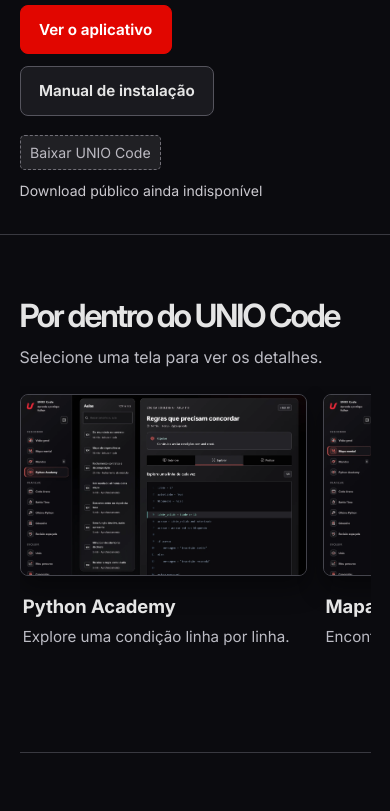
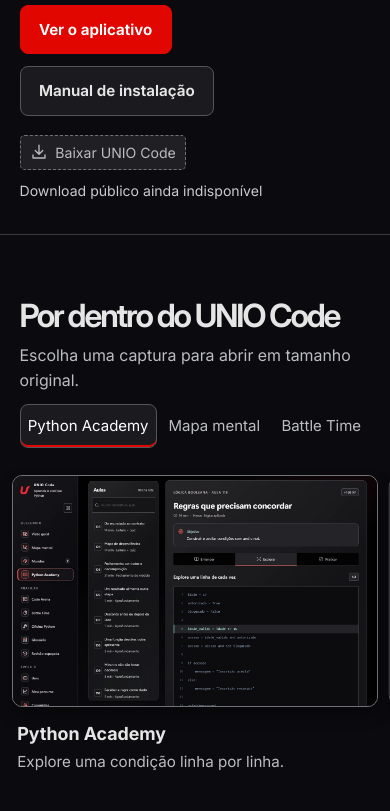
Before and after one commit to normanff/Nsec, a website: page index.html in a window 390 px wide. Shown: the part 500-1311 px from the top of the page. Drawn offline with Linux system fonts and the light colour scheme.

Commit message:
Amplia capturas, refina navegação por toque e identifica o download

```diff
--- a/css/site.css
+++ b/css/site.css
@@ -5,15 +5,86 @@
 .announcement{overflow:hidden;background:var(--red);color:white;font-weight:640;font-size:.875rem;line-height:2.1}.marquee-track,.marquee-group{display:flex;width:max-content}.marquee-group{align-items:center;justify-content:space-around;min-width:100vw;gap:clamp(2rem,5vw,6rem);padding-inline:1.6rem}.js-enabled .marquee-track{animation:marquee 44s linear infinite}@keyframes marquee{to{transform:translateX(-50%)}}
 .site-header{position:sticky;z-index:9;top:0;background:#0b0b0ffa;border-bottom:1px solid var(--line)}.header-inner,.desktop-nav,.wordmark,.mobile-nav{display:flex;align-items:center}.header-inner{min-height:4.5rem;gap:2rem;justify-content:space-between}.wordmark{gap:.55rem;text-decoration:none;font-size:1.38rem;font-weight:780;letter-spacing:-.055em;white-space:nowrap}.wordmark img{width:2.45rem;height:2.45rem}.wordmark b{font-weight:520}.desktop-nav{position:relative;gap:.25rem}.desktop-nav a,.mobile-nav a,.manual-back{padding:.7rem .9rem;font-size:.95rem;text-decoration:none}.desktop-nav a:hover,.desktop-nav a[aria-current],.mobile-nav a:hover,.manual-back:hover{color:#fff}.nav-marker{position:absolute;height:2px;bottom:.18rem;left:0;background:var(--red);opacity:0;pointer-events:none}.has-marker .nav-marker{opacity:1}.menu-toggle,.mobile-nav{display:none}
 .hero{position:relative;isolation:isolate;background:var(--ink);border-bottom:1px solid var(--line)}.hero-photo,.hero:after{position:absolute;inset:0;width:100%;height:100%;z-index:-1}.hero-photo{object-fit:cover;object-position:center 60%}.hero:after{content:"";background:linear-gradient(90deg,transparent 24%,#0b0b0f15 44%,#0b0b0fc9 65%,#0b0b0fec 100%)}.hero-layout{display:grid;align-items:center;justify-items:end;min-height:clamp(32rem,47vw,47rem);padding-block:4.5rem}.hero-copy{width:45%;max-width:36rem}.hero h1,h2,h3{line-height:1.08;letter-spacing:-.045em}.hero h1{font-size:clamp(3.2rem,5.25vw,5.8rem);font-weight:730;line-height:.98;letter-spacing:-.075em;color:#fff}.hero h1 em{display:block;color:var(--paper);font-style:normal}.hero-description{margin:1.5rem 0 1.8rem;max-width:37ch;color:#dedde1;font-size:clamp(1rem,1.4vw,1.16rem);line-height:1.6}
-.download-actions,.form-actions,.release-info{display:flex;align-items:center;flex-wrap:wrap;gap:.75rem}.button,.menu-toggle{align-items:center;justify-content:center;border-radius:.5rem;border:1px solid #55545d;padding:.75rem 1.15rem;min-height:46px;font-weight:650;text-decoration:none;font-size:.95rem;background:var(--surface)}.button{display:inline-flex}.button:hover,.menu-toggle:hover{border-color:var(--paper)}.button-accent{background:var(--red);border-color:var(--red);color:white}.button-accent:hover{background:#c70904;border-color:#f42e27}.release-info{color:#cbc9cf;font-size:.88rem;margin-top:1.2rem;gap:.65rem}.download-button{background:#202024;color:#bbb9c1;border:1px dashed #716f77;padding:.35rem .6rem;border-radius:.3rem;font-size:inherit}
-h2{font-size:clamp(2rem,3.7vw,3.9rem);font-weight:650;letter-spacing:-.065em}h2 em{font-style:normal}h3{font-size:1.25rem}p,.section-description,dd{color:var(--mute)}.gallery-heading,.section-heading{display:flex;align-items:end;justify-content:space-between;gap:2rem;margin-bottom:2.25rem}.gallery-heading p,.section-heading p{max-width:42ch}.screen-track{display:grid;grid-template-columns:repeat(3,minmax(0,1fr));gap:clamp(14px,1.8vw,28px)}.screen-card{min-width:0;transform:translateX(calc(var(--drift,0px) * .35))}.screen-card a{display:block;background:var(--surface);border:1px solid #45454d;border-radius:12px;overflow:hidden;box-shadow:0 12px 24px #0006}.screen-card img{width:100%;height:auto;transition:transform .28s ease}.screen-card a:hover img{transform:scale(1.025)}.is-observed.is-visible .screen-card{animation:arrive .45s ease-out both}.screen-card:nth-child(2){animation-delay:70ms}.screen-card:nth-child(3){animation-delay:140ms}@keyframes arrive{from{opacity:.1;translate:0 10px}to{opacity:1;translate:0 0}}figcaption{padding:1rem .15rem 0}figcaption strong,figcaption span{display:block}figcaption strong{font-size:1.16rem}figcaption span{color:var(--mute);margin-top:.25rem;font-size:.95rem}
+.download-actions,.form-actions,.release-info{display:flex;align-items:center;flex-wrap:wrap;gap:.75rem}.button,.menu-toggle{align-items:center;justify-content:center;border-radius:.5rem;border:1px solid #55545d;padding:.75rem 1.15rem;min-height:46px;font-weight:650;text-decoration:none;font-size:.95rem;background:var(--surface)}.button{display:inline-flex}.button:hover,.menu-toggle:hover{border-color:var(--paper)}.button-accent{background:var(--red);border-color:var(--red);color:white}.button-accent:hover{background:#c70904;border-color:#f42e27}.release-info{color:#cbc9cf;font-size:.88rem;margin-top:1.2rem;gap:.65rem}.download-button{display:inline-flex;align-items:center;gap:.45rem;background:#202024;color:#bbb9c1;border:1px dashed #716f77;padding:.35rem .6rem;border-radius:.3rem;font-size:inherit}
+h2{font-size:clamp(2rem,3.7vw,3.9rem);font-weight:650;letter-spacing:-.065em}h2 em{font-style:normal}h3{font-size:1.25rem}p,.section-description,dd{color:var(--mute)}.gallery-heading,.section-heading{display:flex;align-items:end;justify-content:space-between;gap:2rem;margin-bottom:2.25rem}.gallery-heading p,.section-heading p{max-width:42ch}figcaption{padding:1rem .15rem 0}figcaption strong,figcaption span{display:block}figcaption strong{font-size:1.16rem}figcaption span{color:var(--mute);margin-top:.25rem;font-size:.95rem}
 .services,.method,.scope-section,.contact{border-top:1px solid var(--line)}.service{border-bottom:1px solid var(--line)}.service summary{list-style:none;display:grid;align-items:center;grid-template-columns:2.5rem minmax(10rem,1fr) minmax(8rem,.8fr) 2rem;gap:1rem;padding:1.25rem .4rem}.service summary::-webkit-details-marker{display:none}.row-number,.report-bottom{color:var(--mute);font-variant-numeric:tabular-nums}.service-hint{color:var(--mute)}.expand{display:grid;place-items:center;transition:transform .22s}.service[open] .expand{transform:rotate(180deg)}.service[open] h3,.service summary:hover h3{color:white}.service-body{padding:0 3.9rem 1.5rem;max-width:76ch}.scope-note,.scope-footnote{font-size:.92rem;margin-top:.8rem}
 .deliverables{background:var(--surface);padding-block:clamp(3.5rem,6vw,6rem)}.deliverables-layout,.contact-layout,.scope-section{display:grid;grid-template-columns:1fr 1fr;gap:clamp(2rem,7vw,9rem)}.section-description,.contact-details p{margin:1rem 0 1.3rem;max-width:46ch}.report-outline{border-left:3px solid var(--red);padding-left:clamp(1rem,3vw,3rem)}.report-outline dl{margin-top:1rem}.report-outline dl div{display:grid;grid-template-columns:7rem 1fr;padding:.65rem 0;border-bottom:1px solid var(--line)}dt{font-weight:650}.report-bottom{margin-top:.8rem}.text-link,.email-link,.manual-back{text-underline-offset:.24em}.method-list{padding:0;list-style:none;display:grid;grid-template-columns:repeat(3,1fr);gap:2rem}.method-list li{border-top:2px solid var(--line);padding-top:1.2rem}.method-list h3{margin:.75rem 0}.scope-section ul{padding-left:1.2rem;color:var(--mute)}.scope-intro,.scope-content li{margin-bottom:.65rem}.contact{padding-block:4rem}.contact-details{display:grid;justify-items:start;gap:.75rem}.contact-details p{margin:0}.email-link{overflow-wrap:anywhere}.site-footer{display:flex;align-items:center;flex-wrap:wrap;gap:1.5rem;border-top:1px solid var(--line);padding-block:1.85rem;font-size:.9rem}.site-footer .wordmark{margin-right:auto}.studio-signature{color:var(--mute)}.studio-signature strong{color:var(--paper)}.studio-tech{font-weight:500}
 .installation-guide{max-width:62rem;padding-block:4rem}.installation-guide h1{font-size:clamp(2.5rem,5vw,5rem);line-height:1.03;letter-spacing:-.06em}.installation-guide section{padding:2.25rem 0;border-top:1px solid var(--line)}.installation-guide h2{font-size:clamp(1.5rem,3vw,2.25rem);margin-bottom:1rem}.installation-guide p,.installation-guide ol,.installation-guide dd{margin:.8rem 0}.installation-guide li{margin:.45rem 0}.installation-guide dt{margin-top:1rem}.manual-notice{padding:1rem;background:var(--surface);border-left:3px solid var(--red)}
 .modal-overlay{position:fixed;inset:0;z-index:20;background:#09080bbd;display:none;padding:1rem;align-items:center;justify-content:center}.modal-overlay.active{display:flex}.modal-content{width:min(100%,40rem);max-height:90dvh;overflow:auto;background:var(--surface);border:1px solid var(--line);border-radius:1rem;padding:clamp(1.2rem,3vw,2rem)}.modal-heading{display:flex;align-items:start;justify-content:space-between;gap:1rem}.modal-heading h2{font-size:2rem}.close-button{border:0;background:none;font-size:1.75rem;line-height:1;min-width:42px;min-height:42px}form,.form-grid{display:grid;gap:1rem}.form-grid{grid-template-columns:1fr 1fr}fieldset{min-width:0;border:1px solid var(--line);border-radius:.5rem}.scope-options{display:flex;flex-wrap:wrap;gap:.65rem 1rem}label,legend{font-size:.94rem}input:not([type=checkbox]),select,textarea{display:block;width:100%;min-width:0;padding:.65rem;margin-top:.3rem;color:var(--paper);background:var(--ink);border:1px solid #64646d;border-radius:.35rem}input[type=checkbox]{accent-color:var(--red)}textarea{resize:vertical}.modal-content form,.modal-content p{margin-top:1rem}
-@media(max-width:900px){.desktop-nav{display:none}.js-enabled .menu-toggle{display:flex;gap:.55rem}.menu-glyph{display:grid;gap:4px}.menu-glyph i{display:block;width:17px;height:2px;background:currentColor}.mobile-nav:not(.hidden),html:not(.js-enabled) .mobile-nav.hidden{display:flex!important;flex-wrap:wrap;gap:.3rem;padding-bottom:.7rem}.hero-copy{width:50%}.hero-layout{min-height:32rem}.gallery-heading,.section-heading{align-items:start;flex-direction:column;gap:.7rem}.screen-track{gap:1rem}.site-footer .studio-signature{width:100%}}
-@media(max-width:700px){.shell{width:90%}.header-inner{min-height:3.8rem}.hero-layout{min-height:0;padding-block:clamp(13.5rem,51vw,20rem) 2rem;justify-items:start}.hero-copy{width:100%;max-width:32rem}.hero-photo{height:clamp(18rem,73vw,31rem);object-position:center 66%}.hero:after{background:linear-gradient(180deg,transparent 0,#0b0b0f14 9rem,var(--ink) clamp(18rem,73vw,31rem))}.hero h1{font-size:clamp(2.7rem,11vw,4rem)}.hero h1 em{display:inline}.hero-description{margin:1rem 0 1.25rem}.screen-track{display:flex;overflow-x:auto;scroll-snap-type:x proximity;padding:.5rem .3rem 1rem;scrollbar-color:#777 var(--surface)}.screen-card{flex:0 0 min(84%,26rem);scroll-snap-align:start}.screen-card a{border-radius:8px}.deliverables-layout,.method-list,.scope-section,.contact-layout{grid-template-columns:1fr;gap:1.5rem}.service summary{grid-template-columns:1.6rem 1fr 1.5rem;gap:.6rem}.service-hint{display:none}.service-body{padding-left:2.6rem;padding-right:.2rem}.scope-section .section-heading{margin-bottom:0}.form-grid{grid-template-columns:1fr}.report-outline dl div{grid-template-columns:6rem 1fr}.gallery-heading{margin-bottom:1rem}}
+@media(max-width:900px){.desktop-nav{display:none}.js-enabled .menu-toggle{display:flex;gap:.55rem}.menu-glyph{display:grid;gap:4px}.menu-glyph i{display:block;width:17px;height:2px;background:currentColor}.mobile-nav:not(.hidden),html:not(.js-enabled) .mobile-nav.hidden{display:flex!important;flex-wrap:wrap;gap:.3rem;padding-bottom:.7rem}.hero-copy{width:50%}.hero-layout{min-height:32rem}.gallery-heading,.section-heading{align-items:start;flex-direction:column;gap:.7rem}.site-footer .studio-signature{width:100%}}
+@media(max-width:700px){.shell{width:90%}.header-inner{min-height:3.8rem}.hero-layout{min-height:0;padding-block:clamp(13.5rem,51vw,20rem) 2rem;justify-items:start}.hero-copy{width:100%;max-width:32rem}.hero-photo{height:clamp(18rem,73vw,31rem);object-position:center 66%}.hero:after{background:linear-gradient(180deg,transparent 0,#0b0b0f14 9rem,var(--ink) clamp(18rem,73vw,31rem))}.hero h1{font-size:clamp(2.7rem,11vw,4rem)}.hero h1 em{display:inline}.hero-description{margin:1rem 0 1.25rem}.deliverables-layout,.method-list,.scope-section,.contact-layout{grid-template-columns:1fr;gap:1.5rem}.service summary{grid-template-columns:1.6rem 1fr 1.5rem;gap:.6rem}.service-hint{display:none}.service-body{padding-left:2.6rem;padding-right:.2rem}.scope-section .section-heading{margin-bottom:0}.form-grid{grid-template-columns:1fr}.report-outline dl div{grid-template-columns:6rem 1fr}.gallery-heading{margin-bottom:1rem}}
 @media(prefers-reduced-motion:reduce){*,*::before,*::after{animation:none!important;transition:none!important;scroll-behavior:auto!important}.screen-card,.screen-card a:hover img{transform:none}}
 
 
 .references{display:flex;align-items:center;flex-wrap:wrap;gap:1rem 2rem;margin-top:2rem;padding-top:1rem;border-top:1px solid var(--line)}.references a{text-underline-offset:4px}.references p{margin-right:auto}
+
+/* The menu remains anchored while its mobile panel opens over the current section. */
+.desktop-nav {
+  isolation:isolate; gap:2px; padding:4px; border:1px solid var(--line);
+  border-radius:14px; background:#151519;
+}
+.desktop-nav a {position:relative; border-radius:9px; font-weight:570;}
+.desktop-nav .nav-marker {
+  top:4px; bottom:4px; left:0; height:auto; z-index:-1; border-radius:9px;
+  background:#303037; box-shadow:inset 0 -2px var(--red);
+}
+.desktop-nav a:focus-visible {outline-offset:1px;}
+@media(max-width:900px) {
+  .menu-toggle {gap:10px; padding:8px 14px; border-radius:10px;}
+  .menu-glyph i {transition:transform .18s ease;}
+  .menu-open .menu-glyph i:first-child {transform:translateY(3px) rotate(45deg);}
+  .menu-open .menu-glyph i:last-child {transform:translateY(-3px) rotate(-45deg);}
+  .js-enabled .mobile-nav:not(.hidden) {
+    display:grid!important; position:absolute; right:5%; top:calc(100% + 6px);
+    width:min(90%,22rem); padding:6px; gap:0; max-height:calc(100dvh - 110px);
+    overflow-y:auto; background:var(--surface); border:1px solid #46464e;
+    box-shadow:0 14px 32px #0006; border-radius:14px;
+    animation:menu-arrive .19s ease-out;
+  }
+  .mobile-nav a {display:block; min-height:46px; padding:12px 16px; text-align:left; border-radius:8px;}
+  .mobile-nav a[aria-current],.mobile-nav a:hover {background:#303037;}
+  .mobile-nav a[aria-current] {box-shadow:inset 3px 0 var(--red);}
+  .mobile-nav a:focus-visible {outline-offset:-3px;}
+}
+@keyframes menu-arrive {from{opacity:.6;transform:translateY(-5px)}to{opacity:1;transform:translateY(0)}}
+
+/* The rail's equal end gutters let the first and last screens both settle in the center. */
+.screen-gallery .gallery-heading {margin-bottom:clamp(1.2rem,3vw,2.4rem);}
+.gallery-heading p {margin:.6rem 0 0;}
+.gallery-picker {display:flex; flex-wrap:wrap; gap:4px; align-items:center;}
+.gallery-picker[hidden] {display:none;}
+.gallery-picker button {
+  min-height:44px; padding:8px 13px; color:var(--mute); font:inherit; font-size:.94rem;
+  background:transparent; border:1px solid transparent; border-radius:8px;
+}
+.gallery-picker button:hover {background:var(--surface); color:var(--paper);}
+.gallery-picker button[aria-pressed=true] {border-color:#55555e; background:var(--surface); color:white; box-shadow:inset 0 -2px var(--red);}
+.screen-track {
+  --edge:max(11vw,calc((100% - 65rem)/2)); display:flex; align-items:flex-start;
+  gap:clamp(12px,2vw,30px); overflow-x:auto; overscroll-behavior-x:contain;
+  scroll-snap-type:x mandatory; padding:8px var(--edge) 20px; scrollbar-width:thin;
+  scrollbar-color:#63636b var(--ink); outline-offset:-3px;
+}
+.screen-card {flex:0 0 100%; min-width:0; scroll-snap-align:center;}
+.screen-card a {
+  display:block; overflow:hidden; border:1px solid #4d4d55; border-radius:14px;
+  background:var(--surface); box-shadow:0 8px 16px #0005;
+}
+.screen-card img {width:100%; height:auto;}
+.screen-card figcaption {display:flex; align-items:baseline; gap:.7rem 1rem; flex-wrap:wrap; padding:.85rem .2rem .4rem;}
+.screen-card figcaption strong {font-size:clamp(1.125rem,1.7vw,1.55rem);}
+.screen-card figcaption span {margin:0;}
+@media (prefers-reduced-motion:no-preference) {
+  .screen-card a {transition:transform .32s ease-out, border-color .25s ease; transform:scale(.985);}
+  .screen-card.is-current a,.screen-card:focus-within a {transform:scale(1); border-color:#72727a;}
+  .screen-card.has-entered {animation:screen-arrive .45s cubic-bezier(.2,.7,.3,1) both;}
+  @keyframes screen-arrive {from{opacity:.76;translate:0 8px}to{opacity:1;translate:0 0}}
+}
+@media(max-width:700px) {
+  .screen-track {--edge:3.2%; gap:8px; padding-bottom:12px;}
+  .screen-card a {border-radius:10px;}
+  .screen-card figcaption {display:block; padding:.8rem .3rem .45rem;}
+  .screen-card figcaption span {margin-top:.15rem;}
+  .gallery-picker {display:grid; grid-template-columns:1.28fr 1.04fr .92fr; width:100%; gap:2px;}
+  .gallery-picker button {padding-inline:3px; line-height:1.2;}
+}
--- a/index.html
+++ b/index.html
@@ -61,7 +61,7 @@
 
       <nav class="desktop-nav" aria-label="Navegação principal"><span class="nav-marker" aria-hidden="true"></span>
 
-        <a href="#telas">Aplicativo</a><a href="#recursos">Recursos</a><a href="#como-aprender">Como aprender</a><a href="#percurso">Seu percurso</a><a href="#contato">Contato <span aria-hidden="true">↗</span></a>
+        <a href="#telas">Galeria</a><a href="#recursos">Recursos</a><a href="#percurso">Seu percurso</a><a href="#como-aprender">Como estudar</a><a href="#contato">Contato</a>
 
       </nav>
 
@@ -71,7 +71,7 @@
 
     <nav id="mobile-nav-menu" class="mobile-nav shell hidden" aria-label="Navegação móvel">
 
-      <a href="#telas">Aplicativo</a><a href="#recursos">Recursos</a><a href="#como-aprender">Como aprender</a><a href="#percurso">Seu percurso</a><a href="#contato">Contato</a>
+      <a href="#telas">Galeria</a><a href="#recursos">Recursos</a><a href="#percurso">Seu percurso</a><a href="#como-aprender">Como estudar</a><a href="#contato">Contato</a>
 
     </nav>
 
@@ -88,12 +88,15 @@
           <a class="button button-accent" href="#telas">Ver o aplicativo</a>
           <a class="button button-quiet" href="manual-instalacao.html">Manual de instalação</a>
         </div>
-        <div class="release-info"><button class="download-button" type="button" disabled aria-describedby="download-note">Baixar UNIO Code</button><span id="download-note">Download público ainda indisponível</span></div>
+        <div class="release-info"><button class="download-button" type="button" disabled aria-describedby="download-note"><svg aria-hidden="true" focusable="false" width="18" height="18" viewBox="0 0 24 24" fill="none" stroke="currentColor" stroke-width="1.8" stroke-linecap="round" stroke-linejoin="round"><path d="M12 3v12m-5-5 5 5 5-5M4 16v4h16v-4"/></svg>Baixar UNIO Code</button><span id="download-note">Download público ainda indisponível</span></div>
       </div></div>
     </section>
-    <section id="telas" class="screen-gallery shell section-space" aria-labelledby="screen-title">
-      <div class="gallery-heading"><h2 id="screen-title">Por dentro do UNIO Code</h2><p>Selecione uma tela para ver os detalhes.</p></div>
-      <div class="screen-track" tabindex="0" role="region" aria-label="Telas do aplicativo">
+    <section id="telas" class="screen-gallery section-space" aria-labelledby="screen-title">
+      <div class="gallery-heading shell">
+        <div><h2 id="screen-title">Por dentro do UNIO Code</h2><p>Escolha uma captura para abrir em tamanho original.</p></div>
+        <div class="gallery-picker" role="group" aria-label="Escolher captura" hidden></div>
+      </div>
+      <div class="screen-track" id="capturas" tabindex="0" role="region" aria-label="Telas do aplicativo">
         <figure class="screen-card"><a href="assets/academy.webp" target="_blank" rel="noopener" aria-label="Ampliar Python Academy em outra aba"><img src="assets/academy.webp" width="1366" height="864" loading="lazy" decoding="async" alt="Aula de Nexus com as condições and e not no exemplo de Python"></a><figcaption><strong>Python Academy</strong><span>Explore uma condição linha por linha.</span></figcaption></figure>
         <figure class="screen-card"><a href="assets/map.webp" target="_blank" rel="noopener" aria-label="Ampliar Mapa mental em outra aba"><img src="assets/map.webp" width="1366" height="864" loading="lazy" decoding="async" alt="Mapa dos sete mundos com Gênesis selecionado"></a><figcaption><strong>Mapa mental</strong><span>Encontre o módulo que quer estudar.</span></figcaption></figure>
         <figure class="screen-card"><a href="assets/battle.webp" target="_blank" rel="noopener" aria-label="Ampliar Battle Time em outra aba"><img src="assets/battle.webp" width="1366" height="864" loading="lazy" decoding="async" alt="Rodada Reserva de oxigênio com código no editor e relógio em andamento"></a><figcaption><strong>Battle Time</strong><span>Escreva sua solução antes de o tempo acabar.</span></figcaption></figure>
--- a/js/app.js
+++ b/js/app.js
@@ -140,7 +140,14 @@
 
   button.addEventListener('click', () => setMenu(button.getAttribute('aria-expanded') !== 'true'));
 
-  mobileLinks.forEach(a => a.addEventListener('click', () => setMenu(false)));
+  mobileLinks.forEach(link => link.addEventListener('click', () => {
+    setMenu(false);
+    const target = document.getElementById(link.hash.slice(1));
+    if (target) {
+      target.tabIndex = -1;
+      target.focus({preventScroll:true});
+    }
+  }));
 
   document.addEventListener('keydown', e => {
 
@@ -171,27 +178,70 @@
 
 
 (() => {
+  const track = document.getElementById('capturas');
+  if (!track) return;
+  const gallery = track.closest('.screen-gallery');
+  const picker = gallery.querySelector('.gallery-picker');
+  const cards = Array.from(track.querySelectorAll('figure'));
+  const motion = matchMedia('(prefers-reduced-motion: reduce)');
+  if (!cards.length) return;
 
- const gallery=document.querySelector('.screen-gallery');
+  function centerOf(card) {
+    const rect = card.getBoundingClientRect();
+    return rect.left + rect.width / 2;
+  }
 
- if(!gallery) return;
+  function goTo(index) {
+    const left = track.scrollLeft + centerOf(cards[index]) - centerOf(track);
+    track.scrollTo({left, behavior: motion.matches ? 'auto' : 'smooth'});
+  }
 
- const cards=[...gallery.querySelectorAll('.screen-card')];
+  const buttons = cards.map((card, index) => {
+    const control = document.createElement('button');
+    control.type = 'button';
+    control.textContent = card.querySelector('figcaption strong').textContent;
+    control.setAttribute('aria-controls', track.id);
+    control.addEventListener('click', () => goTo(index));
+    picker.append(control);
+    return control;
+  });
+  picker.hidden = false;
 
- const motion=matchMedia('(prefers-reduced-motion: reduce)');
+  let selected = -1;
+  let frame = 0;
+  function syncSelection() {
+    frame = 0;
+    const middle = centerOf(track);
+    const distances = cards.map(card => Math.abs(centerOf(card) - middle));
+    const next = distances.indexOf(Math.min(...distances));
+    if (selected === next) return;
+    selected = next;
+    buttons.forEach((button, index) => button.setAttribute('aria-pressed', String(index === next)));
+    cards.forEach((card, index) => card.classList.toggle('is-current', index === next));
+  }
+  function schedule() {
+    if (!frame) frame = requestAnimationFrame(syncSelection);
+  }
+  track.addEventListener('scroll', schedule, {passive:true});
+  if ('ResizeObserver' in window) new ResizeObserver(schedule).observe(track);
+  else window.addEventListener('resize', schedule);
+  track.addEventListener('keydown', event => {
+    if (event.target !== track || event.altKey || event.metaKey || event.ctrlKey) return;
+    const targets = {ArrowLeft:selected-1, ArrowRight:selected+1, Home:0, End:cards.length-1};
+    if (!(event.key in targets)) return;
+    event.preventDefault();
+    goTo(Math.max(0, Math.min(cards.length-1, targets[event.key])));
+  });
+  syncSelection();
 
- const mobile=matchMedia('(max-width:760px)');
-
- let frame=0,visible=false;
-
- function paint(){frame=0;const rect=gallery.getBoundingClientRect();const progress=Math.max(-1,Math.min(1,(innerHeight/2-rect.top-rect.height/2)/(innerHeight/2+rect.height/2)));cards.forEach((card,i)=>card.style.setProperty('--drift',motion.matches||mobile.matches?'0px':`${progress*(i%2?-18:18)}px`));}
-
- function update(){if(visible&&!frame) frame=requestAnimationFrame(paint);}
-
- if('IntersectionObserver' in window){gallery.classList.add('is-observed');new IntersectionObserver(entries=>{visible=entries[0].isIntersecting;if(visible){gallery.classList.add('is-visible');update();}},{threshold:.08}).observe(gallery);}
-
- else visible=true;
-
- addEventListener('scroll',update,{passive:true});addEventListener('resize',update,{passive:true});motion.addEventListener('change',paint);mobile.addEventListener('change',paint);paint();
-
+  if ('IntersectionObserver' in window) {
+    const reveal = new IntersectionObserver(entries => {
+      for (const entry of entries) {
+        if (!entry.isIntersecting) continue;
+        entry.target.classList.add('has-entered');
+        reveal.unobserve(entry.target);
+      }
+    }, {threshold:.12});
+    cards.forEach(card => reveal.observe(card));
+  }
 })();
```
Also changed, not shown: tests/site.test.cjs (+12 -0 lines).
